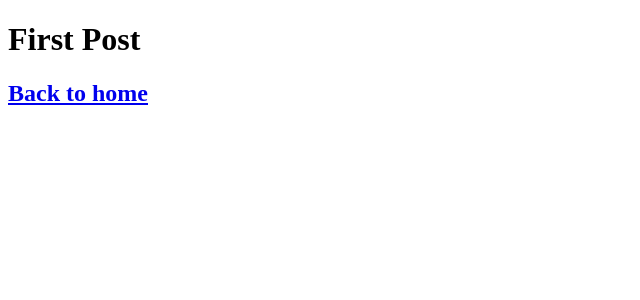
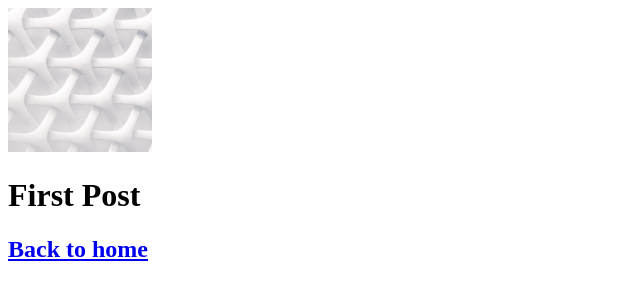
Before and after one commit to sandipthapa99/NEXTJs, a Next.js app in the folder nextjs-blog/: page /posts/first-post in a window 1280 px wide. Shown: the top 300 px of the page, without its empty margins (0-640 px from the left). Built offline with nearby package versions, Linux system fonts and the light colour scheme.

Commit message:
Head and Image components basic concepts

```diff
--- a/nextjs-blog/pages/posts/first-post.js
+++ b/nextjs-blog/pages/posts/first-post.js
@@ -1,8 +1,19 @@
 import Link from 'next/link'
+import Image from 'next/image'
+import Head from 'next/head'
 
 export default function FirstPost() {
   return (
     <>
+    <Head>
+        <title>First Post</title>
+      </Head>
+    <Image
+    src="/images/profile.jpg" // Route of the image file
+    height={144} // Desired size with correct aspect ratio
+    width={144} // Desired size with correct aspect ratio
+    alt="Your Name"
+  />
       <h1>First Post</h1>
       <h2>
         <Link href="/">
```
Also changed, not shown: nextjs-blog/public/images/profile.jpg (added), nextjs-blog/public/vercel.svg (deleted).
